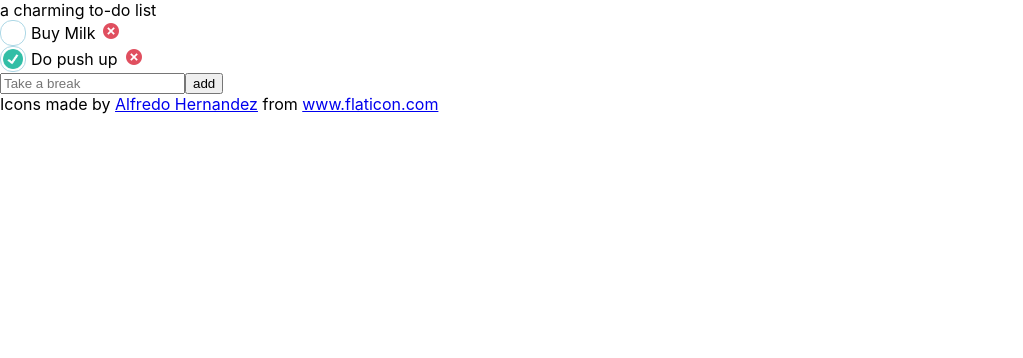
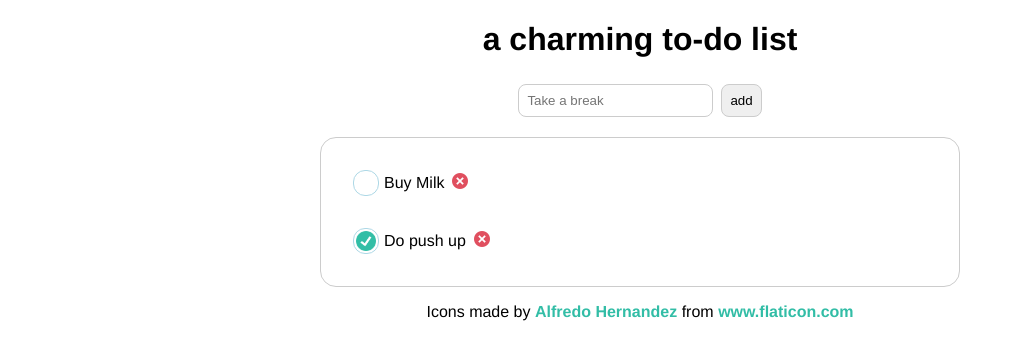
Before and after one commit to pelicularities/react-todolist, a React (Create React App) app: page / in a window 1280 px wide. Shown: the top 358 px of the page, without its empty margins (0-1023 px from the left). Built offline with nearby package versions, Linux system fonts and the light colour scheme.

Commit message:
Add styling to to-do list

```diff
--- a/src/App.js
+++ b/src/App.js
@@ -2,7 +2,11 @@ import "./stylesheets/App.css";
 import TodoList from "./components/TodoList";
 
 function App() {
-  return <TodoList title="a charming to-do list" />;
+  return (
+    <div className="App">
+      <TodoList title="a charming to-do list" />
+    </div>
+  );
 }
 
 export default App;
--- a/src/components/TodoList.js
+++ b/src/components/TodoList.js
@@ -1,6 +1,7 @@
 import React, { Component } from "react";
 import TodoItem from "./TodoItem";
 import { v4 as uuidv4 } from "uuid";
+import "../stylesheets/TodoList.scss";
 
 class TodoList extends Component {
   constructor(props) {
@@ -75,8 +76,7 @@ class TodoList extends Component {
   render() {
     return (
       <div id="todo-list" data-testid="todo-list">
-        <div>{this.props.title || "nameless to-do list"}</div>
-        <div>{this.displayTodos()}</div>
+        <h1>{this.props.title || "nameless to-do list"}</h1>
         <div>
           <input
             type="text"
@@ -86,6 +86,7 @@ class TodoList extends Component {
           />
           <button onClick={() => this.addNewTodo()}>add</button>
         </div>
+        <div className="item-container">{this.displayTodos()}</div>
         <div>
           Icons made by{" "}
           <a href="https://www.alfredocreates.com" title="Alfredo Hernandez">
--- a/src/index.css
+++ b/src/index.css
@@ -1,13 +1,11 @@
 body {
   margin: 0;
-  font-family: -apple-system, BlinkMacSystemFont, 'Segoe UI', 'Roboto', 'Oxygen',
-    'Ubuntu', 'Cantarell', 'Fira Sans', 'Droid Sans', 'Helvetica Neue',
-    sans-serif;
+  font-family: "Helvetica Neue", sans-serif;
   -webkit-font-smoothing: antialiased;
   -moz-osx-font-smoothing: grayscale;
 }
 
 code {
-  font-family: source-code-pro, Menlo, Monaco, Consolas, 'Courier New',
+  font-family: source-code-pro, Menlo, Monaco, Consolas, "Courier New",
     monospace;
 }
--- a/src/stylesheets/App.css
+++ b/src/stylesheets/App.css
@@ -1,38 +1,5 @@
 .App {
   text-align: center;
+  width: 50%;
+  margin: 1rem auto;
 }
-
-.App-logo {
-  height: 40vmin;
-  pointer-events: none;
-}
-
-@media (prefers-reduced-motion: no-preference) {
-  .App-logo {
-    animation: App-logo-spin infinite 20s linear;
-  }
-}
-
-.App-header {
-  background-color: #282c34;
-  min-height: 100vh;
-  display: flex;
-  flex-direction: column;
-  align-items: center;
-  justify-content: center;
-  font-size: calc(10px + 2vmin);
-  color: white;
-}
-
-.App-link {
-  color: #61dafb;
-}
-
-@keyframes App-logo-spin {
-  from {
-    transform: rotate(0deg);
-  }
-  to {
-    transform: rotate(360deg);
-  }
-}
--- a/src/stylesheets/TodoItem.scss
+++ b/src/stylesheets/TodoItem.scss
@@ -1,6 +1,7 @@
 .todo-item {
   display: flex;
   align-items: center;
+  padding: 1rem;
 }
 
 .todo-item__completed {
--- /dev/null
+++ b/src/stylesheets/TodoList.scss
@@ -0,0 +1,28 @@
+.item-container {
+  border: 1px solid #cccccc;
+  border-radius: 1rem;
+  margin: 1rem auto;
+  padding: 1rem;
+}
+
+input,
+button {
+  border: 1px solid #cccccc;
+  border-radius: 0.5rem;
+  padding: 0.5rem;
+  margin: 0.25rem;
+}
+
+a:link {
+  text-decoration: none;
+  font-weight: bold;
+  color: hsl(170, 58%, 47%);
+}
+
+a:hover {
+  text-decoration: underline;
+}
+
+a:visited {
+  color: hsl(170, 75%, 25%);
+}
```
